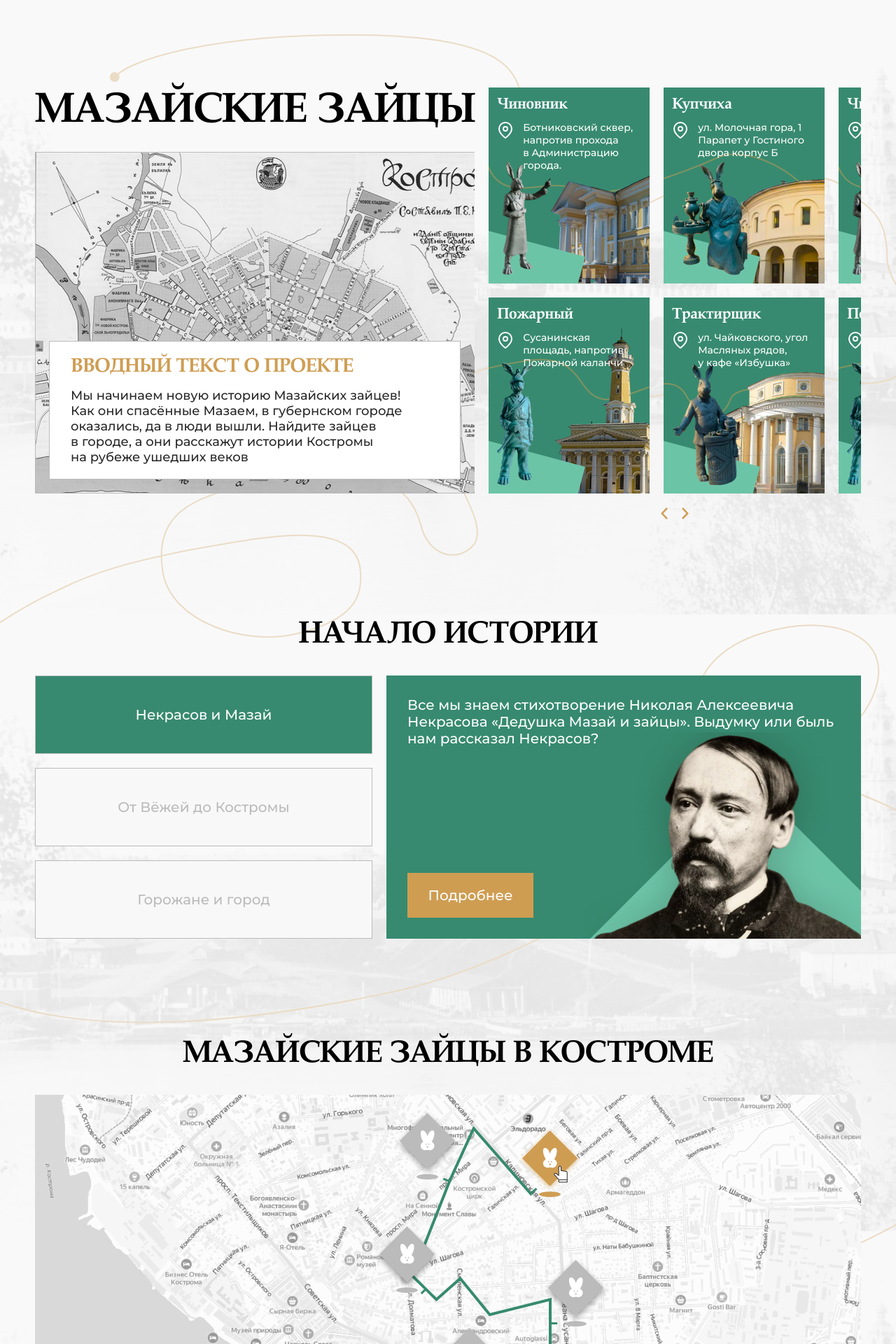
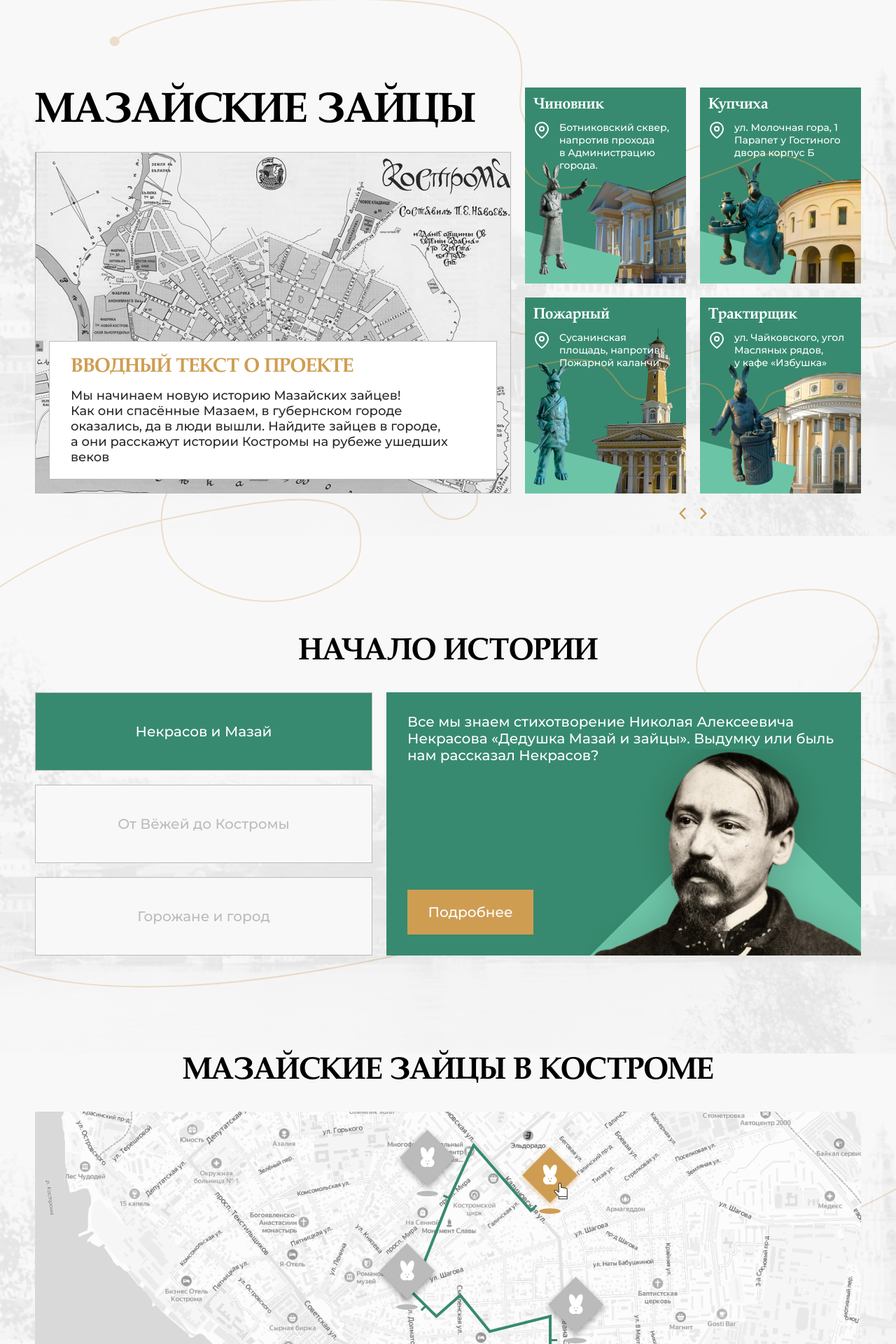
Before and after one commit to glebDyakov/zaytsy-front, a Vue app: page / in a window 1280 px wide. Shown: the part 100-2020 px from the top of the page at 70% size. Built offline with nearby package versions, Linux system fonts and the light colour scheme.

Commit message:
Главная: add interactive

```diff
--- a/src/assets/main.css
+++ b/src/assets/main.css
@@ -59,7 +59,6 @@
 /* main */
 .main {
   background-color: #F8F8F8;
-  background-image: url('./img/background-section.png');
   background-color: #F8F8F8;
   min-height: 100vh;
   overflow: hidden;
@@ -114,7 +113,6 @@
 }
 
 .main--content {
-  margin-top: 50.89px;
   background-image: url('./icons/path.svg');
   background-repeat: no-repeat;
   background-position: 45% 0%;
@@ -127,7 +125,6 @@
 
 .main--section {
   max-width: 1180px;
-  /* background-color: #F8F8F8; */
   display: flex;
   flex-direction: column;
   align-items: center;
@@ -149,12 +146,17 @@
 }
 
 .main--section--welcome {
+  padding-top: 50.89px;
+  min-width: 100%;
+  background-image: url('./img/background-section.png');
+}
+
+.main--section--welcome--content {
   margin-top: calc(128px - 50.89px);
   display: flex;
   flex-direction: row;
   align-items: flex-start;
   gap: 20px;
-  margin-bottom: 140px;
 }
 
 .main--section--welcome--aside {
@@ -201,7 +203,8 @@
 }
 
 .main--section--welcome--main {
-  min-width: 480px;
+  max-width: 480px;
+  overflow: hidden;
 }
 
 .main--section--welcome--main--items {
@@ -220,6 +223,7 @@
   flex-direction: row;
   gap: 20px;
   justify-content: center;
+  padding-bottom: 24.5px;
 }
 
 .main--section--welcome--main--item {
@@ -275,7 +279,13 @@
 }
 
 .main--section--story-origin {
+  padding-top: 140px;
+  min-width: 100%;
+  background-image: url('./img/background-section.png');
+}
 
+.main--section--story-origin--content {
+  max-width: 1180px;
 }
 
 .main--section--characters--title {
@@ -330,7 +340,9 @@
 }
 
 .main--section--map {
-  margin-bottom: 140px;
+  min-width: 100%;
+  padding-bottom: 140px;
+  background-image: url('./img/background-section.png');
 }
 
 .main--section--new-story {
@@ -471,7 +483,7 @@
 
 .main--section--contacts-and-photo {
   min-width: 100%;
-  /* background-image: url('./img/background-section.png'); */
+  background-image: url('./img/background-section.png');
   background-repeat: no-repeat;
 }
 
@@ -539,6 +551,10 @@
   font-family: 'Montserrat';
   cursor: pointer;
 }
+.btn:disabled {
+  background-color: #BBBBBB;
+  cursor: default;
+}
 .btn--outlined {
   /* horizontal padding is 111px */
   padding: 14px 110.12px;
@@ -567,10 +583,19 @@
   font-size: 20px;
   font-weight: 500;
   font-family: 'Montserrat';
+  caret-color: #CF9D52;
 }
 
 .input::placeholder {
   color: #BBBBBB;
+  display: inline;
+}
+
+.input::placeholder::after {
+  display: inline;
+  color: red;
+  content: '*';
+  visibility: visible;
 }
 
 .checkbox {
--- a/src/components/main/ContactsAndPhoto.vue
+++ b/src/components/main/ContactsAndPhoto.vue
@@ -30,19 +30,23 @@
             <div class="main--section--photo">
                 <p class="main--section--title">Фото</p>
                 <p class="main--section--subtitle">Поделитесь своими лучшими фото для нашей галереи</p>
-                <input type="text" class="input" placeholder="Имя Фамилия*" />
-                <input type="text" class="input" placeholder="Откуда вы (населенный пункт)*" />
+                <input v-model="name" type="text" class="input" placeholder="Имя Фамилия" />
+                <input v-model="address" type="text" class="input" placeholder="Откуда вы (населенный пункт)" />
                 <div class="select">
-                    <select>
-                        <option value="">Выберите зайца</option>
-                        <option value="">Чиновник</option>
-                        <option value="">Купчиха</option>
-                        <option value="">Пожарный</option>
-                        <option value="">Трактирщик</option>
+                    <select
+                        :class="{'select--selected': hare.length}"
+                        v-model="hare">
+                        <option hidden selected="true" value="">Выберите зайца</option>
+                        <option value="Чиновник">Чиновник</option>
+                        <option value="Купчиха">Купчиха</option>
+                        <option value="Пожарный">Пожарный</option>
+                        <option value="Трактирщик">Трактирщик</option>
                     </select>
                 </div>
 
-                <button class="btn">Отправить</button>
+                <button
+                    class="btn"
+                    :disabled="!name.length || !address.length || !hare.length || !isConfirm">Отправить</button>
                 <div class="main--section--photo--confirm" @click="addPhotoOnClick">
                     <img class="main--section--photo--confirm--img" src="@/assets/icons/add.svg" alt="telegram" width="14px" />
                     <div class="main--section--photo--confirm--labels">
@@ -51,7 +55,7 @@
                     </div>
                 </div>
                 <div class="main--section--confirm">
-                    <input type="checkbox" class="checkbox" />
+                    <input v-model="isConfirm" type="checkbox" class="checkbox" />
                     <p class="main--section--confirm--label">Я согласен с <span class="main--section--confirm--label--privacy">политикой обработки персональных данных</span></p>
                 </div>
             </div>
@@ -60,6 +64,11 @@
 </template>
 
 <script setup lang="ts">
+import {ref} from 'vue';
+const name = ref('');
+const address = ref('');
+const hare = ref('');
+const isConfirm = ref(false);
 const addPhotoOnClick = () => {
     const input = document.createElement('input');
     input.type = 'file';
@@ -71,23 +80,34 @@ const addPhotoOnClick = () => {
 
 <style>
 .select {
+  font-size: 20px;
+  font-weight: 500;
+  font-family: 'Montserrat';
   position: relative;
   margin-bottom: 24px;
 }
+
 .select select {
-  color: #bbb;
   appearance: none;
   /*  safari  */
   -webkit-appearance: none;
   /*  other styles for aesthetics */
   width: 100%;
   font-size: 1.15rem;
-  padding: 0.675em 6em 0.675em 1em;
+  padding: 0.675em 6em 16px 0px;
   background-color: transparent;
   border: none;
   border-bottom: 1px solid #caced1;
   border-radius: 0.25rem;
   cursor: pointer;
+}
+
+.select select {
+    color: #bbb;
+}
+
+.select select.select--selected {
+    color: #000;
 }
 
 .select::before,
--- a/src/components/main/StoryOrigin.vue
+++ b/src/components/main/StoryOrigin.vue
@@ -1,5 +1,6 @@
 <template>
     <div class="main--section main--section--story-origin">
+        <div class="main--section main--section--story-origin--content">
             <p class="main--section--title">Начало истории</p>
             <div class="main--section--new-story--body main--section--new-story--body--reversed">
                 <div class="main--section--new-story--body--aside">
@@ -28,6 +29,7 @@
                 </div>
             </div>
         </div>
+    </div>
 </template>
 
 <script setup lang="ts">
--- a/src/components/main/Welcome.vue
+++ b/src/components/main/Welcome.vue
@@ -1,5 +1,6 @@
 <template>
     <div class="main--section main--section--welcome">
+        <div class="main--section main--section--welcome--content">
             <div class="main--section--welcome--aside">
                 <p class="main--section--title main--section--welcome--aside--title">Мазайские зайцы</p>
                 <div class="main--section--welcome--aside--intro">
@@ -114,6 +115,7 @@
                 </div>
             </div>
         </div>
+    </div>
 </template>
 
 <script lang="ts" setup>
```
Lines whose indentation alone changed are shown as unchanged.
